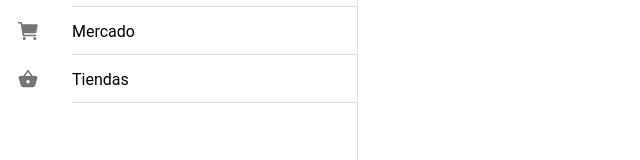
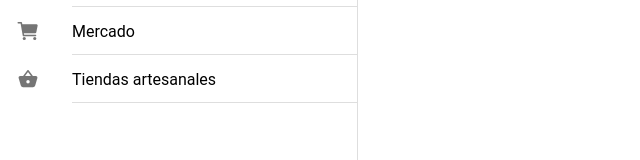
Before and after one commit to jotagarciaz/ceres, a React (Create React App) app in the folder App/: page /activities in a window 1280 px wide. Shown: the part 269-429 px from the top of the page, without its empty margins (0-640 px from the left). Built offline with nearby package versions, Linux system fonts and the light colour scheme; the HTML template or start-up script is replaced by a standard one.

Commit message:
tienda artesanal

```diff
--- a/App/src/App.tsx
+++ b/App/src/App.tsx
@@ -57,7 +57,7 @@ const appPages: AppPage[] = [
     icon: cart
   },
   {
-    title: 'Tiendas',
+    title: 'Tiendas artesanales',
     url: '/tiendas',
     icon: basket
   }
--- /dev/null
+++ b/App/src/data/alimentacion.json
@@ -0,0 +1,6 @@
+[
+  {
+    "Nombre" : "Las Lindes",
+    "Imagen" : "/img/Alimentacion/lindes.jpg"
+  }
+]
--- a/App/src/pages/TiendasList.tsx
+++ b/App/src/pages/TiendasList.tsx
@@ -15,7 +15,7 @@ const ListPage: React.FC = () => {
             <IonGrid>
               <IonRow align-items-right>
                 <IonCol>
-                  <IonTitle>Tiendas</IonTitle>
+                  <IonTitle>Tiendas artesanales</IonTitle>
                 </IonCol>
                 <IonCol size = '1'>
                   <IonImg src = "/img/logo.svg" alt = ''></IonImg>
```
Also changed, not shown: App/public/img/Alimentacion/lindes.jpg (added).
